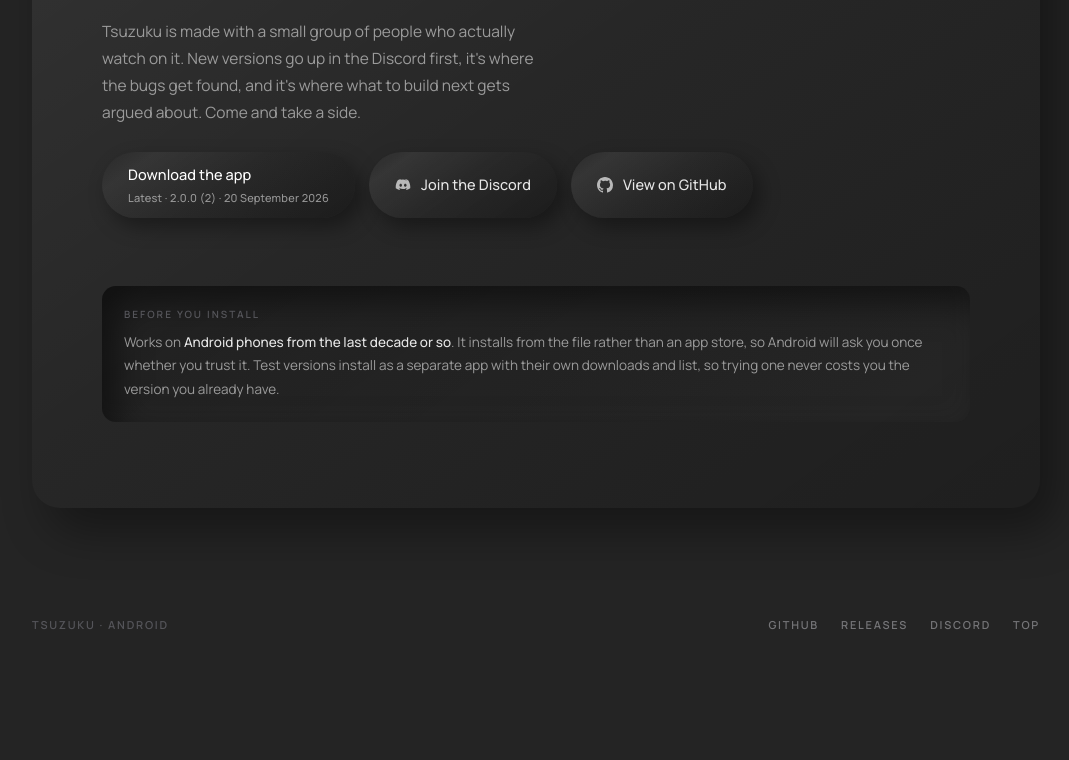
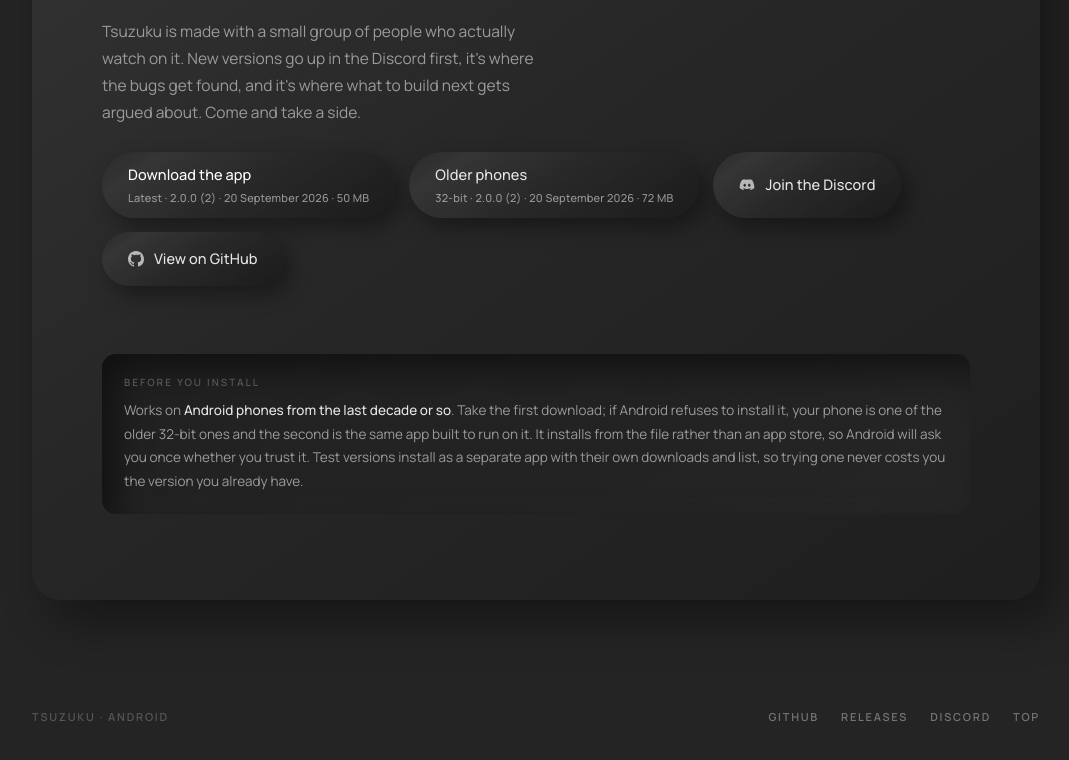
Before and after one commit to Syha-01/Nani-Me-Website, a plain HTML site: page tsuzuku-new.html in a window 1280 px wide. Shown: the part 7605-8365 px from the top of the page, without its empty margins (104-1173 px from the left). Before the commit the page ends 8291 px from the top, so only its background shows below. Drawn offline with Linux system fonts and the light colour scheme.

Commit message:
Offer the universal APK beside the ordinary one, and point the nav at this page
A phone without a 64-bit processor could not install anything here. The second
download is the same 2.0.0 built to run on one, so the note says to take the
first and fall back only if Android refuses it — which is the symptom, and the
only thing a visitor can actually observe about their own phone.

Both buttons carry their size now. It is the one real difference between them,
at 50 MB against 72, and it was not worth making anyone open GitHub to find out.

The nav still sent everyone to the old page.

```diff
--- a/tsuzuku-new.html
+++ b/tsuzuku-new.html
@@ -1359,7 +1359,13 @@
                 <a class="btn btn-seal btn-dl" href="https://github.com/Syha-01/Tsuzuku/releases/download/v2.0.0-2/tsuzuku-v2.0.0-2-arm64.apk" target="_blank" rel="noopener">
                     <span class="btn-stack">
                         <span>Download the app</span>
-                        <span class="btn-date">Latest · 2.0.0 (2) · 20 September 2026</span>
+                        <span class="btn-date">Latest · 2.0.0 (2) · 20 September 2026 · 50 MB</span>
+                    </span>
+                </a>
+                <a class="btn btn-dl" href="https://github.com/Syha-01/Tsuzuku/releases/download/v2.0.0-2-universal/tsuzuku-v2.0.0-2-universal.apk" target="_blank" rel="noopener">
+                    <span class="btn-stack">
+                        <span>Older phones</span>
+                        <span class="btn-date">32-bit · 2.0.0 (2) · 20 September 2026 · 72 MB</span>
                     </span>
                 </a>
                 <a class="btn" href="https://discord.gg/pT3MxSY9yd" target="_blank" rel="noopener">
@@ -1378,9 +1384,11 @@
             <dl class="well note">
                 <dt>Before you install</dt>
                 <dd>
-                    Works on <b>Android phones from the last decade or so</b>. It installs from the
-                    file rather than an app store, so Android will ask you once whether you trust
-                    it. Test versions install as a separate app with their own downloads and list,
+                    Works on <b>Android phones from the last decade or so</b>. Take the first
+                    download; if Android refuses to install it, your phone is one of the older
+                    32-bit ones and the second is the same app built to run on it. It installs
+                    from the file rather than an app store, so Android will ask you once whether
+                    you trust it. Test versions install as a separate app with their own downloads and list,
                     so trying one never costs you the version you already have.
                 </dd>
             </dl>
```
Also changed, not shown: index.html (+1 -1 lines).
